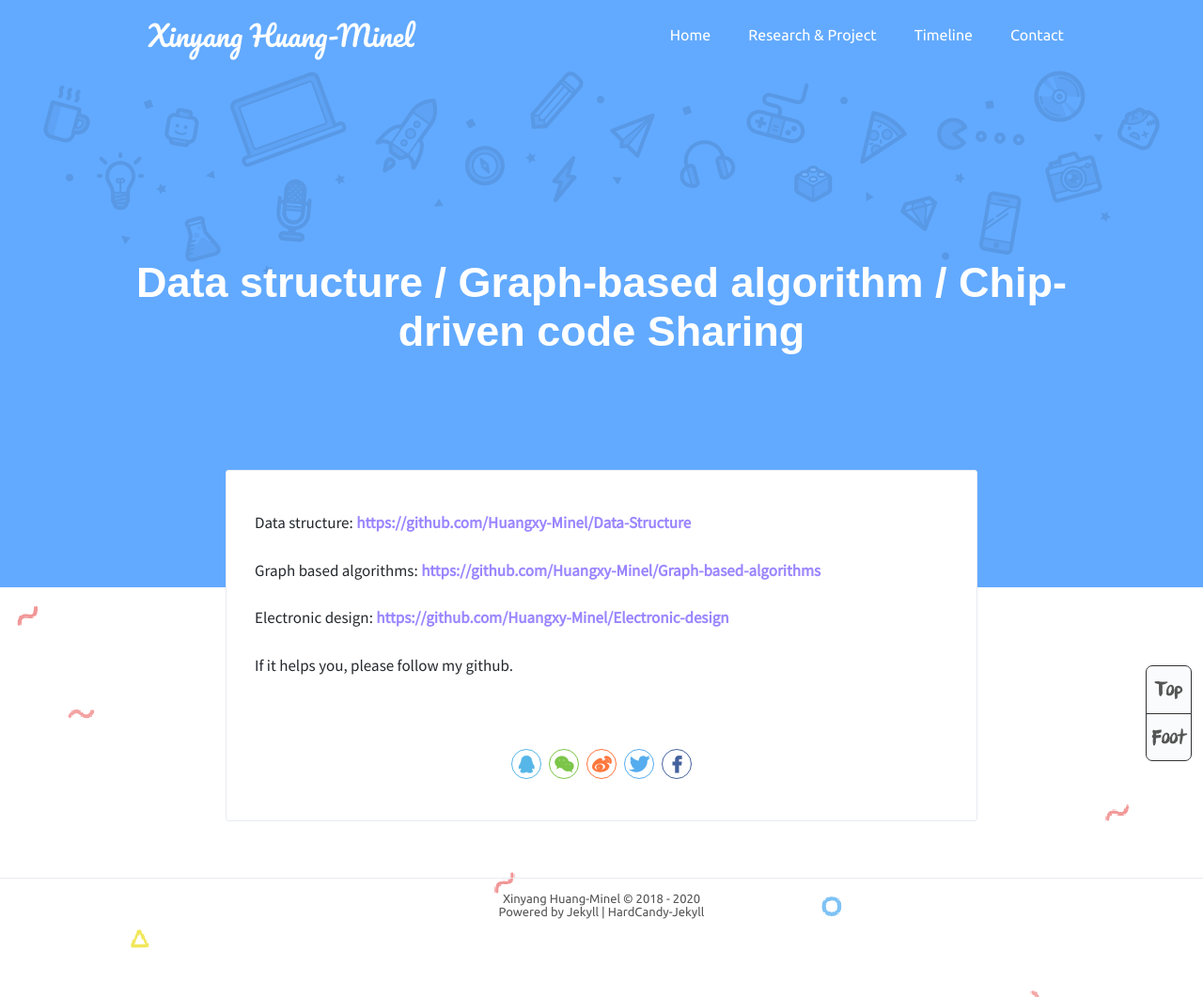
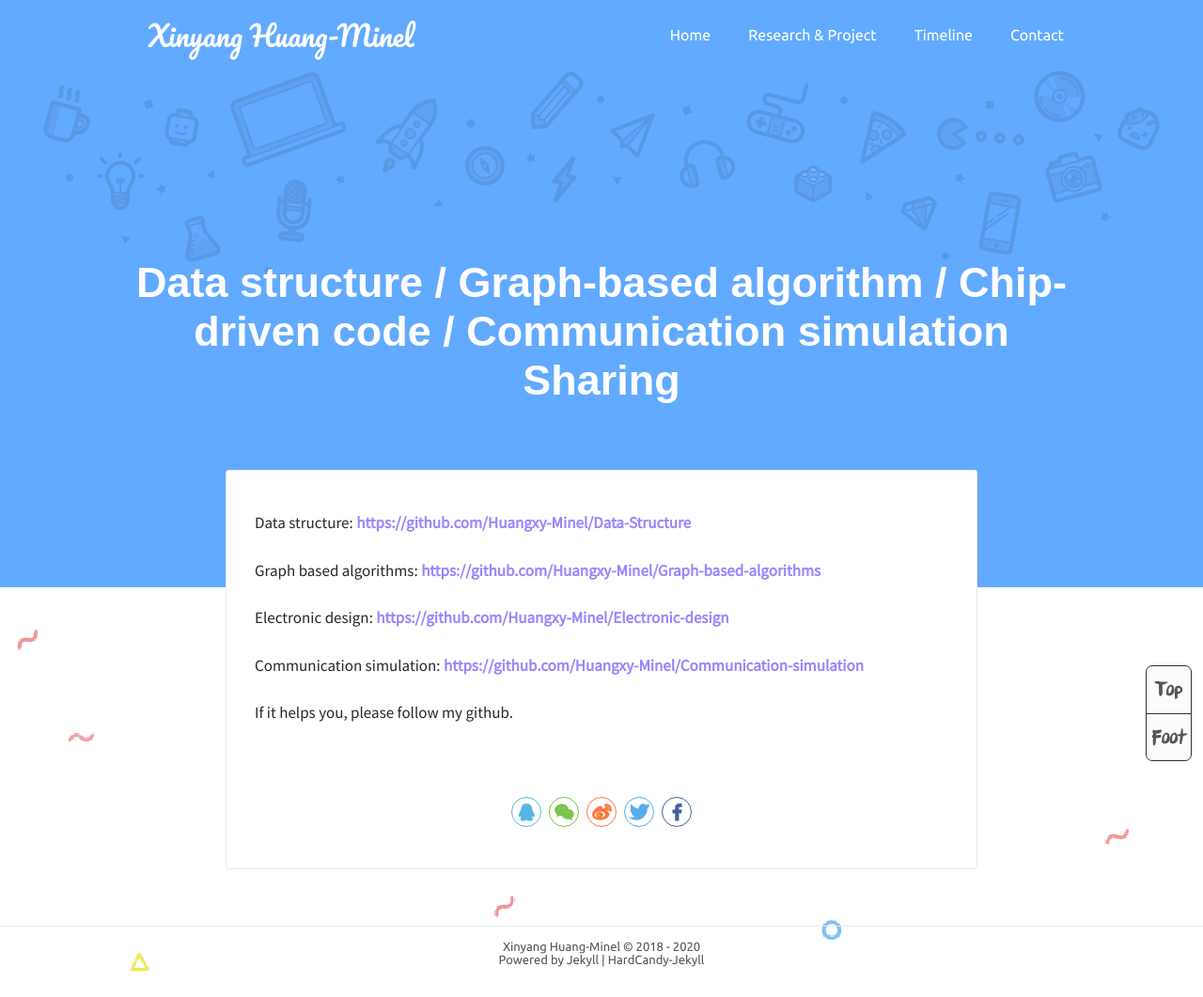
Before and after one commit to Huangxy-Minel/Huangxy-Minel.github.io, a Jekyll site: the page built from _posts/2019-04-15-Data-structure--Graph-based-algorithm--Chip-driven-code-Sharing.md, in a window 1280 px wide. Shown: the whole page at 94% size. Built offline with Jekyll 4.4.1, drawn with Linux system fonts in a browser that asks for light colours; comment, search, counter and statistics services are not loaded; before the commit the page ends 1010 px from its top, so only the background shows below that.

Commit message:
20200306

```diff
--- a/_posts/2019-04-15-Data-structure--Graph-based-algorithm--Chip-driven-code-Sharing.md
+++ b/_posts/2019-04-15-Data-structure--Graph-based-algorithm--Chip-driven-code-Sharing.md
@@ -1,6 +1,6 @@
 ---
 layout: post
-title: 'Data structure / Graph-based algorithm / Chip-driven code Sharing'
+title: 'Data structure / Graph-based algorithm / Chip-driven code / Communication simulation Sharing'
 date: 2019-04-15
 author: Xinyang Huang
 color: rgb(98,170,255)
@@ -14,4 +14,6 @@ Graph based algorithms: [https://github.com/Huangxy-Minel/Graph-based-algorithms
 
 Electronic design: [https://github.com/Huangxy-Minel/Electronic-design](https://github.com/Huangxy-Minel/Electronic-design)
 
+Communication simulation: [https://github.com/Huangxy-Minel/Communication-simulation](https://github.com/Huangxy-Minel/Communication-simulation)
+
 If it helps you, please follow my github.
```
